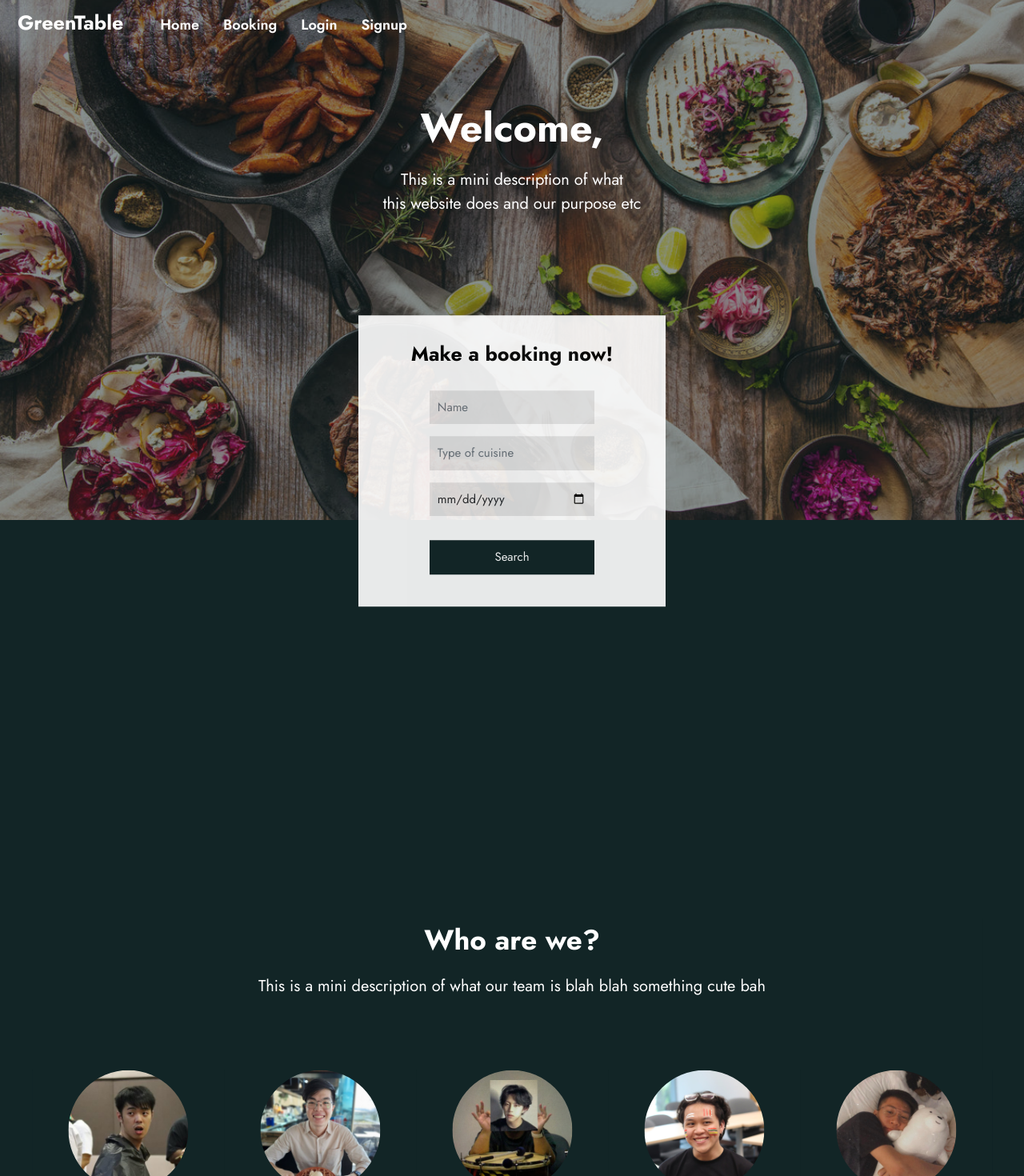
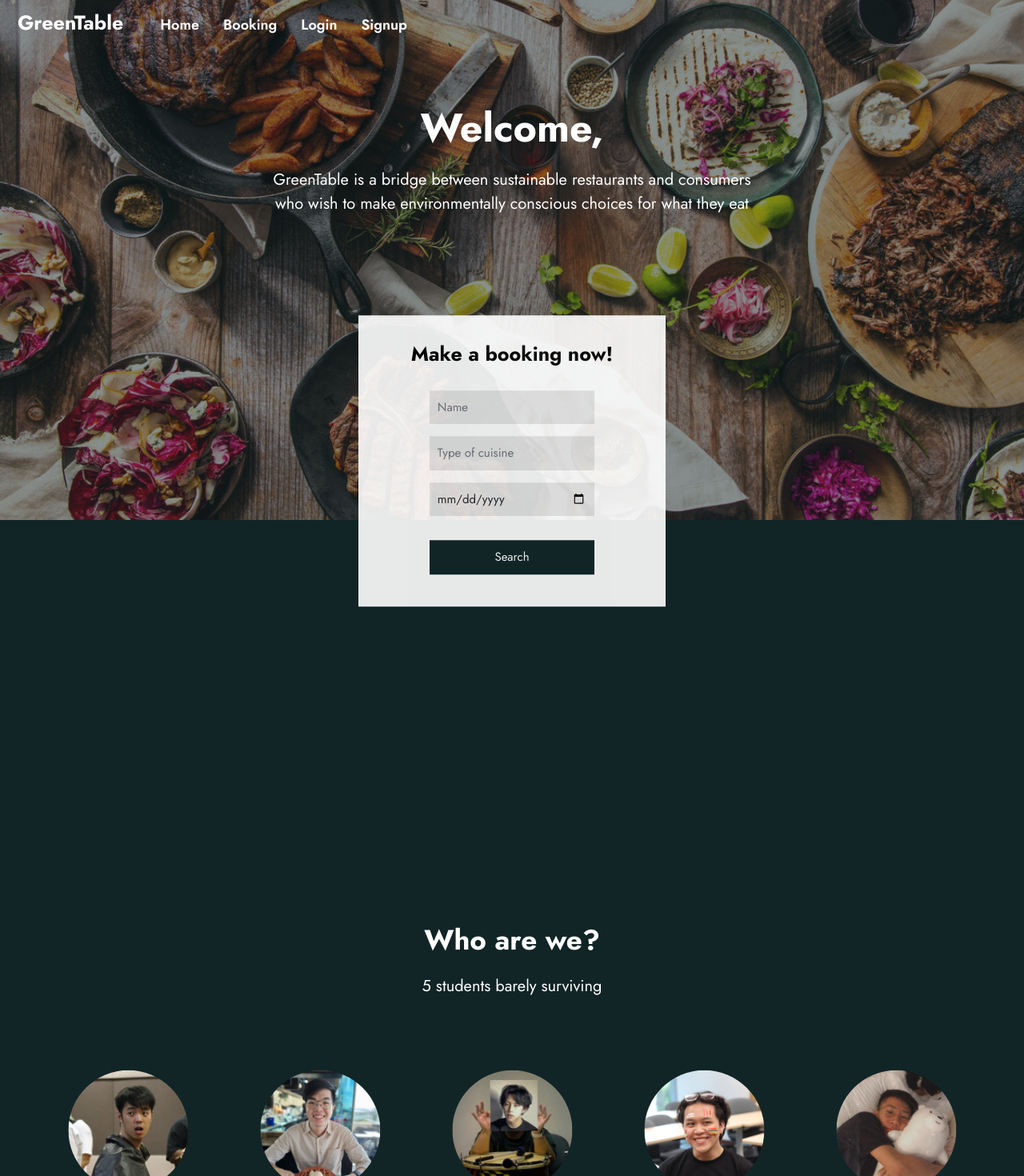
Before and after one commit to nickyex2/GreenTable, a React (Create React App) app in the folder frontend/: page / in a window 1280 px wide. Shown: the top 1470 px of the page at 80% size. Built offline with nearby package versions, Linux system fonts and the light colour scheme; no server answers.

Commit message:
alter the search function and home

```diff
--- a/frontend/src/pages/browse.jsx
+++ b/frontend/src/pages/browse.jsx
@@ -12,6 +12,11 @@ function Browse() {
     var rname = sessionStorage.getItem('rname');
     var rcuisine = sessionStorage.getItem('rcuisine');
     var rdate = sessionStorage.getItem('rdate');
+
+    // remove data
+    sessionStorage.removeItem('rname');
+    sessionStorage.removeItem('rcuisine');
+    sessionStorage.removeItem('rdate');
 
     // SETTING DATA
     const [data, setData] = useState([]);
@@ -61,6 +66,17 @@ function Browse() {
     }
 
     // SET FILTERS
+
+    if (rname === null) {
+        rname = "";
+    }
+    if (rcuisine === null) {
+        rcuisine = "";
+    }
+    if (rdate === null) {
+        rdate = "";
+    }
+
     const [cuisine, setCuisine] = useState(rcuisine);
     const [date, setDate] = useState(rdate);
     const [name, setName] = useState(rname);
--- a/frontend/src/pages/home.jsx
+++ b/frontend/src/pages/home.jsx
@@ -136,7 +136,7 @@ function Home() {
             </div>
             <div className="banner-text">
                 <h1>Welcome, {username}</h1>
-                <p>This is a mini description of what<br/>this website does and our purpose etc</p>
+                <p>GreenTable is a bridge between sustainable restaurants and consumers<br/>who wish to make environmentally conscious choices for what they eat</p>
             </div>
             <div className="searchbox">
                 <p>Make a booking now!</p>
@@ -154,7 +154,7 @@ function Home() {
 
                 <div className="who">
                     <p className="header">Who are we?</p>
-                    <p className="header-desc">This is a mini description of what our team is blah blah something cute bah</p>
+                    <p className="header-desc">5 students barely surviving</p>
                     <div className="row">
                         <div className="col">
                             <img src={require('../images/nicky.jpeg')} alt="" className="rounded-circle" width="150" height="150"/>
```
